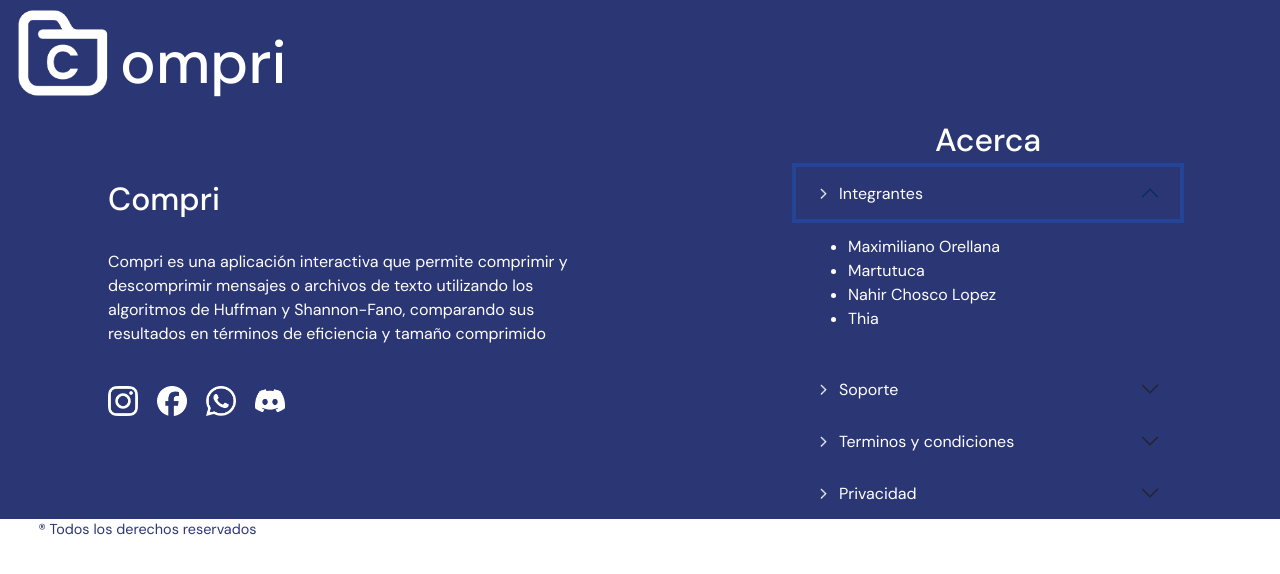
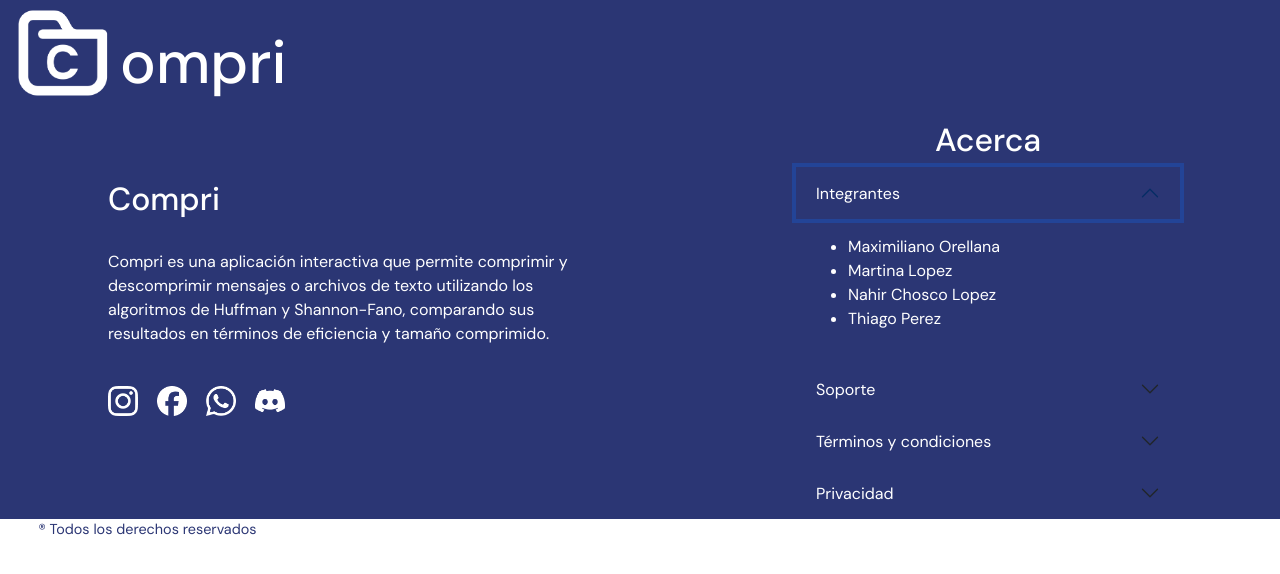
Before and after one commit to ThiagoPerez03/Compri, a React (Vite) app in the folder frontend/: page /view2 in a window 1280 px wide. Both pictures are taken after a click on the button "Integrantes". Shown: the top 574 px of the page. Built offline with nearby package versions, Linux system fonts and the light colour scheme.

Commit message:
modificacion del footer

```diff
--- a/frontend/src/components/Footer.jsx
+++ b/frontend/src/components/Footer.jsx
@@ -16,7 +16,7 @@ import instagram from '../assets/instagram.png';
 import facebook from '../assets/facebook.png';
 import wpp from '../assets/wpp.png';
 import discord from '../assets/discord.png';
-import arrow from '../assets/arrow.png';
+
 
 
 const Footer = () => {
@@ -31,10 +31,10 @@ const Footer = () => {
                         Compri es una aplicación interactiva que permite comprimir y
                         descomprimir mensajes o archivos de texto utilizando los algoritmos
                         de Huffman y Shannon-Fano, comparando sus resultados en términos de eficiencia
-                        y tamaño comprimido
+                        y tamaño comprimido.
                     </p>
                     <Stack direction='horizontal' gap={1} id="footer-links" >
-                        <a href="https://www.instagram.com/maxil31l/" target="_blank" rel="noopener noreferrer">
+                        <a href="#" target="_blank" rel="noopener noreferrer">
                             <Image src={instagram} alt="Instagram" className="footer-icon" />
                         </a>
                         <a href="#" target="_blank" rel="noopener noreferrer">
@@ -54,37 +54,39 @@ const Footer = () => {
                     <Accordion className="footer-accordion" flush>
                         <Accordion.Item className='item' eventKey="0">
                             <Accordion.Header>
-                                <Image src={arrow} alt="arrow" className="footer-arrow" /> Integrantes
+                                 Integrantes
                             </Accordion.Header>
                             <Accordion.Body>
                                 <ul>
                                     <li>Maximiliano Orellana</li>
-                                    <li>Martutuca</li>
+                                    <li>Martina Lopez</li>
                                     <li>Nahir Chosco Lopez</li>
-                                    <li>Thia</li>
+                                    <li>Thiago Perez</li>
                                 </ul>
                             </Accordion.Body>
                         </Accordion.Item>
                         <Accordion.Item className='item' eventKey="1">
                             <Accordion.Header>
-                                <Image src={arrow} alt="arrow" className="footer-arrow" /> Soporte
+                                 Soporte
                             </Accordion.Header>
                             <Accordion.Body>
-                                No hay xd proba con chat gpt https://chatgpt.com
+                                Si tenes alguna duda o necesitás ayuda con la aplicación, podes
+                                contactarnos a través de nuestras redes sociales o enviarnos un correo
+                                electrónico a compri@gmail.com
                             </Accordion.Body>
                         </Accordion.Item>
                         <Accordion.Item className='item' eventKey="2">
                             <Accordion.Header>
-                                <Image src={arrow} alt="arrow" className="footer-arrow" /> Terminos y condiciones
+                                Términos y condiciones
                             </Accordion.Header>
                             <Accordion.Body>
-                                De uso libre, no se hace responsable de la perdida de datos o
+                                De uso libre, no se hace responsable de la pérdida de datos o
                                 cualquier inconveniente que pueda surgir al utilizar la aplicación.
                             </Accordion.Body>
                         </Accordion.Item>
                         <Accordion.Item className='item' eventKey="3">
                             <Accordion.Header>
-                                <Image src={arrow} alt="arrow" className="footer-arrow" /> Privacidad
+                                Privacidad
                             </Accordion.Header>
                             <Accordion.Body>
                                 La aplicación no almacena ni comparte datos personales de los usuarios.
```
